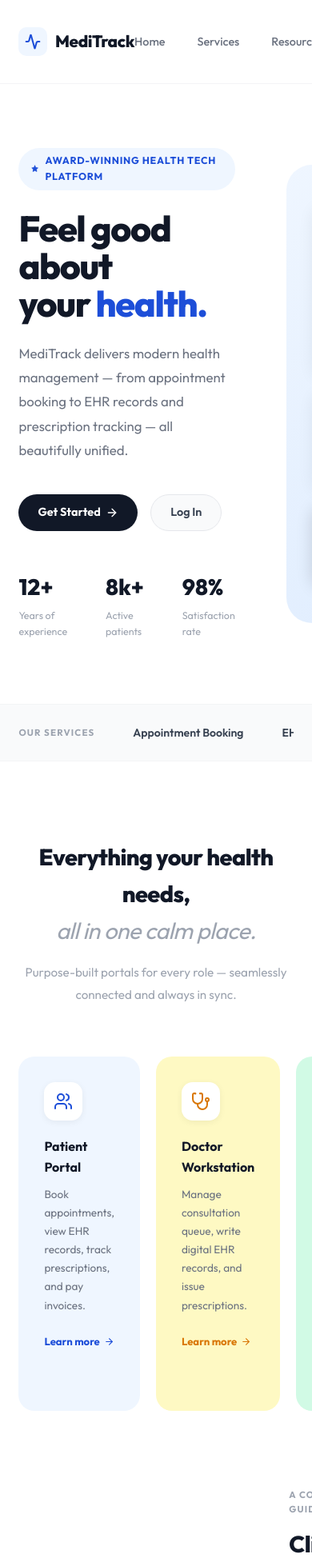
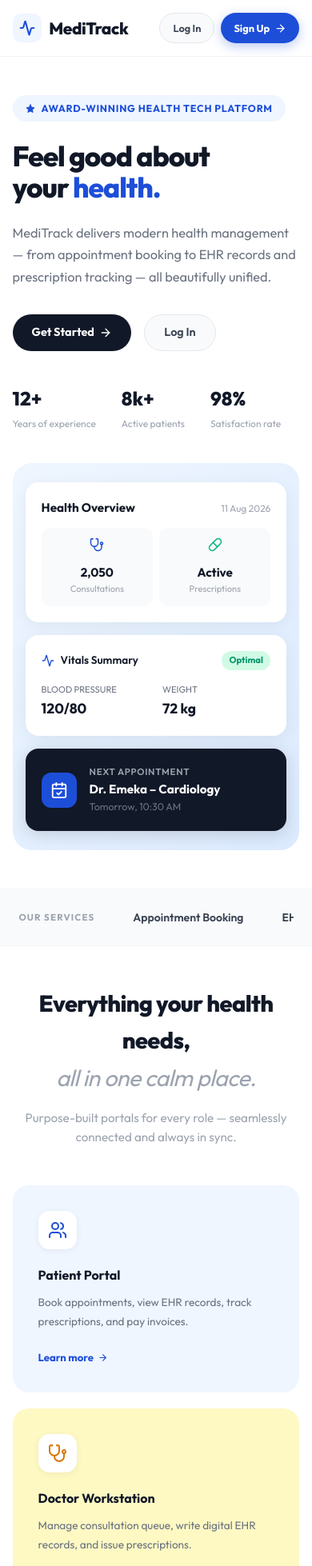
Before and after one commit to tolu3025/meditrack, a React (Vite) app in the folder client/: page / in a window 390 px wide. Shown: the top 1958 px of the page at 80% size. Built offline with nearby package versions, Linux system fonts and the light colour scheme.

Commit message:
Fix: responsive layout, API routing for Capacitor, and custom app launcher icon

```diff
--- a/client/src/components/Navbar.jsx
+++ b/client/src/components/Navbar.jsx
@@ -49,6 +49,14 @@ export default function Navbar() {
     return () => document.removeEventListener('mousedown', handler);
   }, []);
 
+  const [isMobile, setIsMobile] = useState(window.innerWidth < 768);
+
+  useEffect(() => {
+    const handleResize = () => setIsMobile(window.innerWidth < 768);
+    window.addEventListener('resize', handleResize);
+    return () => window.removeEventListener('resize', handleResize);
+  }, []);
+
   if (!user) return null;
 
   const tabs = roleTabMap[user.role] || [];
@@ -57,10 +65,12 @@ export default function Navbar() {
     <header style={{
       height: 60, background: '#fff', borderBottom: '1px solid #F3F4F6',
       display: 'flex', alignItems: 'center', padding: '0 1.25rem',
+      justifyContent: 'space-between',
       gap: '1rem', position: 'sticky', top: 0, zIndex: 100, flexShrink: 0,
     }}>
       {/* Tab nav */}
-      <nav style={{ display: 'flex', gap: '0.25rem', background: '#F3F4F6', borderRadius: 9999, padding: '0.25rem', flex: 1, overflow: 'hidden' }}>
+      {!isMobile ? (
+        <nav style={{ display: 'flex', gap: '0.25rem', background: '#F3F4F6', borderRadius: 9999, padding: '0.25rem', flex: 1, overflow: 'hidden', maxWidth: 'max-content' }}>
           {tabs.map(t => (
             <NavLink
               key={t.path}
@@ -79,6 +89,12 @@ export default function Navbar() {
             </NavLink>
           ))}
         </nav>
+      ) : (
+        <div style={{ display: 'flex', alignItems: 'center', gap: '0.5rem' }}>
+          <Activity size={20} color="#1D4ED8" strokeWidth={2.5} />
+          <span style={{ fontSize: '1rem', fontWeight: 800, color: '#111827', letterSpacing: '-0.02em' }}>MediTrack</span>
+        </div>
+      )}
 
       {/* Right actions */}
       <div style={{ display: 'flex', alignItems: 'center', gap: '0.5rem', flexShrink: 0 }}>
--- a/client/src/pages/LandingPage.jsx
+++ b/client/src/pages/LandingPage.jsx
@@ -20,63 +20,76 @@ const S = {
 
 export default function LandingPage() {
   const today = new Date().toLocaleDateString('en-GB', { day: 'numeric', month: 'short', year: 'numeric' });
+  const [isMobile, setIsMobile] = React.useState(window.innerWidth < 768);
+  const [isTablet, setIsTablet] = React.useState(window.innerWidth < 1024);
+
+  React.useEffect(() => {
+    const handleResize = () => {
+      setIsMobile(window.innerWidth < 768);
+      setIsTablet(window.innerWidth < 1024);
+    };
+    window.addEventListener('resize', handleResize);
+    return () => window.removeEventListener('resize', handleResize);
+  }, []);
 
   return (
     <div style={S.page}>
       {/* ── NAV ── */}
-      <nav style={S.nav}>
+      <nav style={{ ...S.nav, padding: isMobile ? '1rem 4vw' : '1.1rem 6vw' }}>
         <div style={S.brand}>
           <div style={S.brandIcon}><Activity size={20} color="#1D4ED8" strokeWidth={2.5} /></div>
           <span style={{ fontSize: '1.3rem', fontWeight: 800, color: '#111827', letterSpacing: '-0.02em' }}>MediTrack</span>
         </div>
-        <div style={S.navLinks}>
-          {['Home', 'Services', 'Resources', 'Contact'].map(l => (
-            <a key={l} href={`#${l.toLowerCase()}`} style={{ cursor: 'pointer', color: '#6B7280', textDecoration: 'none' }}>{l}</a>
-          ))}
-        </div>
-        <div style={{ display: 'flex', gap: '0.75rem' }}>
-          <Link to="/login" style={S.btnOutline}>Log In</Link>
-          <Link to="/signup" style={S.btnBlue}>Sign Up <ArrowRight size={15} /></Link>
+        {!isMobile && (
+          <div style={S.navLinks}>
+            {['Home', 'Services', 'Resources', 'Contact'].map(l => (
+              <a key={l} href={`#${l.toLowerCase()}`} style={{ cursor: 'pointer', color: '#6B7280', textDecoration: 'none' }}>{l}</a>
+            ))}
+          </div>
+        )}
+        <div style={{ display: 'flex', gap: '0.5rem' }}>
+          <Link to="/login" style={{ ...S.btnOutline, padding: isMobile ? '0.5rem 1rem' : S.btnOutline.padding, fontSize: isMobile ? '0.8rem' : S.btnOutline.fontSize }}>Log In</Link>
+          <Link to="/signup" style={{ ...S.btnBlue, padding: isMobile ? '0.5rem 1rem' : S.btnBlue.padding, fontSize: isMobile ? '0.8rem' : S.btnBlue.fontSize }}>Sign Up <ArrowRight size={15} /></Link>
         </div>
       </nav>
 
       {/* ── HERO ── */}
-      <section style={{ padding: '5rem 6vw', display: 'grid', gridTemplateColumns: '1fr 1fr', gap: '4rem', alignItems: 'center', maxWidth: 1280, margin: '0 auto' }}>
+      <section style={{ padding: isMobile ? '3rem 4vw' : '5rem 6vw', display: 'grid', gridTemplateColumns: isMobile ? '1fr' : '1fr 1fr', gap: isMobile ? '2.5rem' : '4rem', alignItems: 'center', maxWidth: 1280, margin: '0 auto' }}>
         <div>
           <div style={{ display: 'inline-flex', alignItems: 'center', gap: '0.5rem', background: '#EFF6FF', color: '#1D4ED8', padding: '0.4rem 1rem', borderRadius: 9999, fontSize: '0.78rem', fontWeight: 700, marginBottom: '1.5rem', letterSpacing: '0.06em', textTransform: 'uppercase' }}>
             <Star size={12} fill="#1D4ED8" /> Award-Winning Health Tech Platform
           </div>
-          <h1 style={{ fontSize: 'clamp(2.8rem,5vw,4.2rem)', fontWeight: 800, lineHeight: 1.05, letterSpacing: '-0.03em', marginBottom: '1.5rem', color: '#111827' }}>
+          <h1 style={{ fontSize: isMobile ? '2.2rem' : 'clamp(2.8rem,5vw,4.2rem)', fontWeight: 800, lineHeight: 1.1, letterSpacing: '-0.03em', marginBottom: '1.5rem', color: '#111827' }}>
             Feel good about<br />your <span style={{ color: '#1D4ED8' }}>health.</span>
           </h1>
-          <p style={{ fontSize: '1.05rem', color: '#6B7280', lineHeight: 1.8, maxWidth: 480, marginBottom: '2.5rem' }}>
+          <p style={{ fontSize: '1.02rem', color: '#6B7280', lineHeight: 1.7, maxWidth: 480, marginBottom: '2rem' }}>
             MediTrack delivers modern health management — from appointment booking to EHR records and prescription tracking — all beautifully unified.
           </p>
-          <div style={{ display: 'flex', gap: '1rem', marginBottom: '3rem' }}>
+          <div style={{ display: 'flex', gap: '1rem', marginBottom: '2.5rem' }}>
             <Link to="/signup" style={S.btnDark}>Get Started <ArrowRight size={16} /></Link>
             <Link to="/login" style={S.btnOutline}>Log In</Link>
           </div>
-          <div style={{ display: 'flex', gap: '3rem' }}>
+          <div style={{ display: 'flex', gap: '2rem' }}>
             {[{ v: '12+', l: 'Years of experience' }, { v: '8k+', l: 'Active patients' }, { v: '98%', l: 'Satisfaction rate' }].map(s => (
               <div key={s.v}>
-                <div style={{ fontSize: '1.75rem', fontWeight: 800, color: '#111827' }}>{s.v}</div>
-                <div style={{ fontSize: '0.78rem', color: '#9CA3AF', marginTop: '0.2rem' }}>{s.l}</div>
+                <div style={{ fontSize: '1.5rem', fontWeight: 800, color: '#111827' }}>{s.v}</div>
+                <div style={{ fontSize: '0.75rem', color: '#9CA3AF', marginTop: '0.2rem' }}>{s.l}</div>
               </div>
             ))}
           </div>
         </div>
 
         {/* Hero visual panel */}
-        <div style={{ position: 'relative' }}>
-          <div style={{ background: 'linear-gradient(135deg, #EFF6FF 0%, #DBEAFE 100%)', borderRadius: 32, padding: '3rem 2rem', display: 'flex', flexDirection: 'column', gap: '1rem' }}>
+        <div style={{ position: 'relative', width: '100%' }}>
+          <div style={{ background: 'linear-gradient(135deg, #EFF6FF 0%, #DBEAFE 100%)', borderRadius: 24, padding: isMobile ? '1.5rem 1rem' : '3rem 2rem', display: 'flex', flexDirection: 'column', gap: '1rem' }}>
             {/* Mock dashboard preview */}
             <div style={{ background: '#fff', borderRadius: 16, padding: '1.25rem', boxShadow: '0 4px 20px rgba(0,0,0,0.06)' }}>
               <div style={{ display: 'flex', justifyContent: 'space-between', alignItems: 'center', marginBottom: '0.75rem' }}>
                 <span style={{ fontWeight: 700, fontSize: '0.95rem', color: '#111827' }}>Health Overview</span>
                 <span style={{ fontSize: '0.75rem', color: '#9CA3AF' }}>{today}</span>
               </div>
-              <div style={{ display: 'flex', gap: '1rem' }}>
-                {[{ label: 'Heart Rate', value: '72 BPM', color: '#EF4444', icon: HeartPulse }, { label: 'Consultations', value: '2,050', color: '#1D4ED8', icon: Stethoscope }, { label: 'Prescriptions', value: 'Active', color: '#10B981', icon: Pill }].map(m => (
+              <div style={{ display: 'flex', gap: '0.5rem' }}>
+                {[{ label: 'Consultations', value: '2,050', color: '#1D4ED8', icon: Stethoscope }, { label: 'Prescriptions', value: 'Active', color: '#10B981', icon: Pill }].map(m => (
                   <div key={m.label} style={{ flex: 1, padding: '0.75rem', background: '#F9FAFB', borderRadius: 12, textAlign: 'center' }}>
                     <m.icon size={18} color={m.color} style={{ margin: '0 auto 0.4rem' }} />
                     <div style={{ fontSize: '0.95rem', fontWeight: 700, color: '#111827' }}>{m.value}</div>
@@ -133,18 +146,18 @@ export default function LandingPage() {
       </div>
 
       {/* ── SERVICES GRID ── */}
-      <section id="services" style={{ maxWidth: 1280, margin: '0 auto', padding: '6rem 6vw' }}>
-        <div style={{ textAlign: 'center', marginBottom: '4rem' }}>
-          <h2 style={{ fontSize: 'clamp(1.8rem,3vw,2.6rem)', fontWeight: 800, letterSpacing: '-0.02em', marginBottom: '1rem', color: '#111827' }}>
+      <section id="services" style={{ maxWidth: 1280, margin: '0 auto', padding: isMobile ? '3rem 4vw' : '6rem 6vw' }}>
+        <div style={{ textAlign: 'center', marginBottom: '3rem' }}>
+          <h2 style={{ fontSize: isMobile ? '1.8rem' : 'clamp(1.8rem,3vw,2.6rem)', fontWeight: 800, letterSpacing: '-0.02em', marginBottom: '1rem', color: '#111827' }}>
             Everything your health needs,<br />
             <em style={{ color: '#9CA3AF', fontWeight: 400 }}>all in one calm place.</em>
           </h2>
-          <p style={{ color: '#9CA3AF', fontSize: '0.95rem', maxWidth: 520, margin: '0 auto', lineHeight: 1.8 }}>
+          <p style={{ color: '#9CA3AF', fontSize: '0.95rem', maxWidth: 520, margin: '0 auto', lineHeight: 1.6 }}>
             Purpose-built portals for every role — seamlessly connected and always in sync.
           </p>
         </div>
 
-        <div style={{ display: 'grid', gridTemplateColumns: 'repeat(4,1fr)', gap: '1.25rem' }}>
+        <div style={{ display: 'grid', gridTemplateColumns: isMobile ? '1fr' : isTablet ? '1fr 1fr' : 'repeat(4,1fr)', gap: '1.25rem' }}>
           {[
             { icon: Users,       title: 'Patient Portal',         desc: 'Book appointments, view EHR records, track prescriptions, and pay invoices.', bg: '#EFF6FF', ic: '#1D4ED8' },
             { icon: Stethoscope, title: 'Doctor Workstation',     desc: 'Manage consultation queue, write digital EHR records, and issue prescriptions.', bg: '#FEF9C3', ic: '#D97706' },
@@ -168,15 +181,15 @@ export default function LandingPage() {
       </section>
 
       {/* ── TRUST SECTION ── */}
-      <section id="about" style={{ maxWidth: 1280, margin: '0 auto', padding: '0 6vw 6rem', display: 'grid', gridTemplateColumns: '1fr 1fr', gap: '5rem', alignItems: 'center' }}>
-        <div style={{ background: 'linear-gradient(135deg,#F0FDF4,#DCFCE7)', borderRadius: 32, height: 400, display: 'flex', alignItems: 'center', justifyContent: 'center', flexDirection: 'column', gap: '2rem', padding: '2.5rem' }}>
+      <section id="about" style={{ maxWidth: 1280, margin: '0 auto', padding: isMobile ? '0 4vw 3rem' : '0 6vw 6rem', display: 'grid', gridTemplateColumns: isMobile ? '1fr' : '1fr 1fr', gap: isMobile ? '2.5rem' : '5rem', alignItems: 'center' }}>
+        <div style={{ background: 'linear-gradient(135deg,#F0FDF4,#DCFCE7)', borderRadius: 32, height: isMobile ? 'auto' : 400, display: 'flex', alignItems: 'center', justifyContent: 'center', flexDirection: 'column', gap: '1.5rem', padding: '2rem' }}>
           {/* Real data metrics */}
           {[
             { label: 'Average consultation time', value: '12 min', icon: Clock, color: '#059669' },
             { label: 'Doctors on the platform',   value: '340+', icon: Stethoscope, color: '#1D4ED8' },
             { label: 'Prescriptions issued today', value: '1,230', icon: FileText, color: '#D97706' },
           ].map(m => (
-            <div key={m.label} style={{ background: '#fff', borderRadius: 16, padding: '1.1rem 1.5rem', width: '100%', display: 'flex', alignItems: 'center', gap: '1rem', boxShadow: '0 2px 12px rgba(0,0,0,0.05)' }}>
+            <div key={m.label} style={{ background: '#fff', borderRadius: 16, padding: '1rem 1.25rem', width: '100%', display: 'flex', alignItems: 'center', gap: '1rem', boxShadow: '0 2px 12px rgba(0,0,0,0.05)' }}>
               <div style={{ width: 42, height: 42, background: `${m.color}15`, borderRadius: 12, display: 'flex', alignItems: 'center', justifyContent: 'center', flexShrink: 0 }}>
                 <m.icon size={20} color={m.color} />
               </div>
@@ -190,10 +203,10 @@ export default function LandingPage() {
 
         <div>
           <div style={{ fontSize: '0.72rem', color: '#9CA3AF', fontWeight: 700, textTransform: 'uppercase', letterSpacing: '0.1em', marginBottom: '1rem' }}>A COMPASSIONATE GUIDE</div>
-          <h2 style={{ fontSize: 'clamp(1.8rem,3vw,2.5rem)', fontWeight: 800, lineHeight: 1.2, marginBottom: '1.5rem', letterSpacing: '-0.02em', color: '#111827' }}>
+          <h2 style={{ fontSize: isMobile ? '1.8rem' : 'clamp(1.8rem,3vw,2.5rem)', fontWeight: 800, lineHeight: 1.2, marginBottom: '1.5rem', letterSpacing: '-0.02em', color: '#111827' }}>
             Clinical excellence<br />with a <em style={{ color: '#1D4ED8', fontWeight: 400 }}>human touch.</em>
           </h2>
-          <p style={{ color: '#6B7280', lineHeight: 1.9, marginBottom: '2rem', fontSize: '0.95rem' }}>
+          <p style={{ color: '#6B7280', lineHeight: 1.7, marginBottom: '2rem', fontSize: '0.95rem' }}>
             Our platform is built to make every interaction — from booking to billing — feel seamless, personal, and secure for both patients and care providers.
           </p>
           {['Transparent care and pricing', 'Real-time health monitoring', 'Secure, HIPAA-compliant records'].map(item => (
@@ -209,9 +222,9 @@ export default function LandingPage() {
       </section>
 
       {/* ── CTA BAND ── */}
-      <section style={{ background: '#111827', margin: '0 6vw', borderRadius: 32, padding: '4rem', display: 'flex', justifyContent: 'space-between', alignItems: 'center', marginBottom: '6rem', flexWrap: 'wrap', gap: '2rem', maxWidth: 1280, marginLeft: 'auto', marginRight: 'auto' }}>
+      <section style={{ background: '#111827', margin: '0 4vw', borderRadius: 24, padding: isMobile ? '2rem' : '4rem', display: 'flex', justifyContent: 'space-between', alignItems: 'center', marginBottom: '4rem', flexWrap: 'wrap', gap: '2rem', maxWidth: 1280, marginLeft: 'auto', marginRight: 'auto' }}>
         <div>
-          <h2 style={{ fontSize: 'clamp(1.5rem,3vw,2rem)', fontWeight: 800, color: '#fff', marginBottom: '0.5rem' }}>
+          <h2 style={{ fontSize: isMobile ? '1.5rem' : 'clamp(1.5rem,3vw,2rem)', fontWeight: 800, color: '#fff', marginBottom: '0.5rem' }}>
             Your healthiest start begins<br />with one easy visit.
           </h2>
           <p style={{ color: '#6B7280', fontSize: '0.9rem' }}>Join thousands of patients managing their health with MediTrack.</p>
@@ -222,7 +235,7 @@ export default function LandingPage() {
       </section>
 
       {/* ── FOOTER ── */}
-      <footer style={{ background: '#F9FAFB', borderTop: '1px solid #F3F4F6', padding: '3rem 6vw', display: 'flex', justifyContent: 'space-between', alignItems: 'center', flexWrap: 'wrap', gap: '1.5rem' }}>
+      <footer style={{ background: '#F9FAFB', borderTop: '1px solid #F3F4F6', padding: '3rem 4vw', display: 'flex', justifyContent: 'space-between', alignItems: 'center', flexWrap: 'wrap', gap: '1.5rem' }}>
         <div style={{ display: 'flex', alignItems: 'center', gap: '0.6rem' }}>
           <Activity size={20} color="#1D4ED8" />
           <span style={{ fontWeight: 800, fontSize: '1.1rem', color: '#111827' }}>MediTrack</span>
--- a/client/src/pages/patient/PatientDashboard.jsx
+++ b/client/src/pages/patient/PatientDashboard.jsx
@@ -68,10 +68,8 @@ function WeekCalendar({ appointments }) {
 export default function PatientDashboard() {
   const { user } = useAuth();
   const { addToast } = useToast();
-  const [appointments, setAppointments] = useState([]);
-  const [prescriptions, setPrescriptions] = useState([]);
-  const [loading, setLoading] = useState(true);
-  const [prevAppts, setPrevAppts] = useState([]);
+  const [isMobile, setIsMobile] = useState(window.innerWidth < 1024);
+  const [isTablet, setIsTablet] = useState(window.innerWidth < 768);
 
   const fetchData = async () => {
     try {
@@ -104,7 +102,17 @@ export default function PatientDashboard() {
     fetchData();
     // Poll every 30 seconds for real-time updates
     const interval = setInterval(fetchData, 30000);
-    return () => clearInterval(interval);
+
+    const handleResize = () => {
+      setIsMobile(window.innerWidth < 1024);
+      setIsTablet(window.innerWidth < 768);
+    };
+    window.addEventListener('resize', handleResize);
+
+    return () => {
+      clearInterval(interval);
+      window.removeEventListener('resize', handleResize);
+    };
   }, []);
 
   const today = new Date().toISOString().split('T')[0];
@@ -120,17 +128,19 @@ export default function PatientDashboard() {
     </div>
   );
 
+  const profile = user?.patient_profile || {};
+
   return (
-    <div style={{ fontFamily: "'Outfit', sans-serif", background: '#F7F8FA', minHeight: '100%', padding: '2rem' }}>
+    <div style={{ fontFamily: "'Outfit', sans-serif", background: '#F7F8FA', minHeight: '100%', padding: isTablet ? '1rem' : '2rem' }}>
       {/* TOP */}
-      <div style={{ display: 'flex', justifyContent: 'space-between', alignItems: 'flex-start', marginBottom: '2rem' }}>
+      <div style={{ display: 'flex', flexDirection: isTablet ? 'column' : 'row', justifyContent: 'space-between', alignItems: isTablet ? 'stretch' : 'flex-start', marginBottom: '2rem', gap: '1rem' }}>
         <div>
-          <h1 style={{ fontSize: '2rem', fontWeight: 800, color: '#111827', letterSpacing: '-0.02em', marginBottom: '0.25rem' }}>Health Overview</h1>
+          <h1 style={{ fontSize: isTablet ? '1.5rem' : '2rem', fontWeight: 800, color: '#111827', letterSpacing: '-0.02em', marginBottom: '0.25rem' }}>Health Overview</h1>
           <p style={{ color: '#9CA3AF', fontSize: '0.9rem' }}>
             You have <strong style={{ color: '#1D4ED8' }}>{todayAppts.length}</strong> appointment{todayAppts.length !== 1 ? 's' : ''} today
           </p>
         </div>
-        <div style={{ display: 'flex', gap: '0.75rem', alignItems: 'center' }}>
+        <div style={{ display: 'flex', gap: '0.75rem', alignItems: 'center', alignSelf: isTablet ? 'flex-start' : 'auto' }}>
           <div style={{ background: '#fff', border: '1px solid #E5E7EB', borderRadius: 9999, padding: '0.5rem 1rem', display: 'flex', alignItems: 'center', gap: '0.5rem', fontSize: '0.82rem', color: '#374151', fontWeight: 600 }}>
             <Calendar size={14} color="#6B7280" />
             {new Date().toLocaleDateString('en-GB', { day: '2-digit', month: 'short', year: 'numeric' })}
@@ -141,8 +151,8 @@ export default function PatientDashboard() {
         </div>
       </div>
 
-      {/* 3-COLUMN GRID */}
-      <div style={{ display: 'grid', gridTemplateColumns: '200px 1fr 280px', gap: '1.25rem', alignItems: 'start' }}>
+      {/* RESPONSIVE GRID */}
+      <div style={{ display: 'grid', gridTemplateColumns: isMobile ? '1fr' : '200px 1fr 280px', gap: '1.25rem', alignItems: 'start' }}>
 
         {/* LEFT */}
         <div style={{ display: 'flex', flexDirection: 'column', gap: '1rem' }}>
@@ -215,22 +225,22 @@ export default function PatientDashboard() {
               </div>
             </div>
 
-            <div style={{ display: 'grid', gridTemplateColumns: '1fr 1fr', gap: '1rem' }}>
+            <div style={{ display: 'grid', gridTemplateColumns: isTablet ? '1fr' : '1fr 1fr', gap: '1rem' }}>
               <div style={{ background: '#F9FAFB', padding: '1rem', borderRadius: 12 }}>
-                <div style={{ fontSize: '0.7rem', color: '#6B7280', textTransform: 'uppercase', letterSpacing: '0.05em', marginBottom: '0.25rem' }}>Blood Type</div>
-                <div style={{ fontSize: '1.2rem', fontWeight: 800, color: '#111827' }}>O+</div>
+                <div style={{ fontSize: '0.7rem', color: '#6B7280', textTransform: 'uppercase', letterSpacing: '0.05em', marginBottom: '0.25rem' }}>Blood Group</div>
+                <div style={{ fontSize: '1.1rem', fontWeight: 700, color: '#111827' }}>{profile.blood_group || 'Not recorded'}</div>
               </div>
               <div style={{ background: '#F9FAFB', padding: '1rem', borderRadius: 12 }}>
-                <div style={{ fontSize: '0.7rem', color: '#6B7280', textTransform: 'uppercase', letterSpacing: '0.05em', marginBottom: '0.25rem' }}>Allergies</div>
-                <div style={{ fontSize: '0.9rem', fontWeight: 600, color: '#111827' }}>Penicillin</div>
+                <div style={{ fontSize: '0.7rem', color: '#6B7280', textTransform: 'uppercase', letterSpacing: '0.05em', marginBottom: '0.25rem' }}>Gender</div>
+                <div style={{ fontSize: '1.1rem', fontWeight: 700, color: '#111827' }}>{profile.gender || 'Not recorded'}</div>
               </div>
               <div style={{ background: '#F9FAFB', padding: '1rem', borderRadius: 12 }}>
-                <div style={{ fontSize: '0.7rem', color: '#6B7280', textTransform: 'uppercase', letterSpacing: '0.05em', marginBottom: '0.25rem' }}>Height</div>
-                <div style={{ fontSize: '1.1rem', fontWeight: 700, color: '#111827' }}>175 cm</div>
+                <div style={{ fontSize: '0.7rem', color: '#6B7280', textTransform: 'uppercase', letterSpacing: '0.05em', marginBottom: '0.25rem' }}>Date of Birth</div>
+                <div style={{ fontSize: '1.1rem', fontWeight: 700, color: '#111827' }}>{profile.date_of_birth || 'Not recorded'}</div>
               </div>
               <div style={{ background: '#F9FAFB', padding: '1rem', borderRadius: 12 }}>
-                <div style={{ fontSize: '0.7rem', color: '#6B7280', textTransform: 'uppercase', letterSpacing: '0.05em', marginBottom: '0.25rem' }}>Weight</div>
-                <div style={{ fontSize: '1.1rem', fontWeight: 700, color: '#111827' }}>72 kg</div>
+                <div style={{ fontSize: '0.7rem', color: '#6B7280', textTransform: 'uppercase', letterSpacing: '0.05em', marginBottom: '0.25rem' }}>Address</div>
+                <div style={{ fontSize: '0.9rem', fontWeight: 600, color: '#111827' }}>{profile.address || 'Not recorded'}</div>
               </div>
             </div>
           </div>
@@ -258,22 +268,30 @@ export default function PatientDashboard() {
             </div>
           </div>
 
-          {/* Mini metric cards */}
-          <div style={{ display: 'grid', gridTemplateColumns: '1fr 1fr', gap: '1rem' }}>
-            {[
-              { label: 'R-R Interval', value: '0.7 sec', sub: 'Normal cardiac rhythm', data: [0.68,0.71,0.70,0.73,0.69,0.72,0.70], color: '#1D4ED8', icon: Activity },
-              { label: 'Blood Status', value: '115/70',  sub: 'mmHg — Optimal',        data: [118,116,120,113,115,117,115],       color: '#EF4444', icon: Droplets },
-            ].map(m => (
-              <div key={m.label} style={{ background: '#fff', borderRadius: 20, padding: '1.25rem', boxShadow: '0 2px 12px rgba(0,0,0,0.05)' }}>
-                <div style={{ display: 'flex', alignItems: 'center', gap: '0.4rem', marginBottom: '0.5rem' }}>
-                  <m.icon size={14} color={m.color} />
-                  <span style={{ fontWeight: 700, fontSize: '0.8rem', color: '#111827' }}>{m.label}</span>
-                </div>
-                <div style={{ fontSize: '1.25rem', fontWeight: 800, color: '#111827', marginBottom: '0.25rem' }}>{m.value}</div>
-                <div style={{ color: '#9CA3AF', fontSize: '0.7rem', marginBottom: '0.75rem' }}>{m.sub}</div>
-                <Sparkline data={m.data} color={m.color} />
+          {/* Real Patient Data Cards */}
+          <div style={{ display: 'grid', gridTemplateColumns: isTablet ? '1fr' : '1fr 1fr', gap: '1rem' }}>
+            <div style={{ background: '#fff', borderRadius: 20, padding: '1.25rem', boxShadow: '0 2px 12px rgba(0,0,0,0.05)' }}>
+              <div style={{ display: 'flex', alignItems: 'center', gap: '0.4rem', marginBottom: '0.5rem' }}>
+                <Users size={14} color="#1D4ED8" />
+                <span style={{ fontWeight: 700, fontSize: '0.8rem', color: '#111827' }}>Emergency Contact</span>
               </div>
-            ))}
+              <div style={{ fontSize: '1.1rem', fontWeight: 800, color: '#111827', marginBottom: '0.25rem' }}>
+                {profile.emergency_contact_name || 'None'}
+              </div>
+              <div style={{ color: '#9CA3AF', fontSize: '0.75rem' }}>
+                {profile.emergency_contact_phone || 'No phone recorded'}
+              </div>
+            </div>
+
+            <div style={{ background: '#fff', borderRadius: 20, padding: '1.25rem', boxShadow: '0 2px 12px rgba(0,0,0,0.05)' }}>
+              <div style={{ display: 'flex', alignItems: 'center', gap: '0.4rem', marginBottom: '0.5rem' }}>
+                <FileText size={14} color="#EF4444" />
+                <span style={{ fontWeight: 700, fontSize: '0.8rem', color: '#111827' }}>Medical Summary</span>
+              </div>
+              <div style={{ fontSize: '0.85rem', fontWeight: 500, color: '#374151', lineHeight: '1.4', maxHeight: '3.6rem', overflowY: 'auto' }}>
+                {profile.medical_history_summary || 'No medical history recorded.'}
+              </div>
+            </div>
           </div>
         </div>
 
```
Also changed, not shown: client/src/utils/api.js (+7 -3 lines), client/assets/icon.png (added), 54 other files (tests, documents, lock files or other folders). Lines whose indentation alone changed are shown as unchanged.
